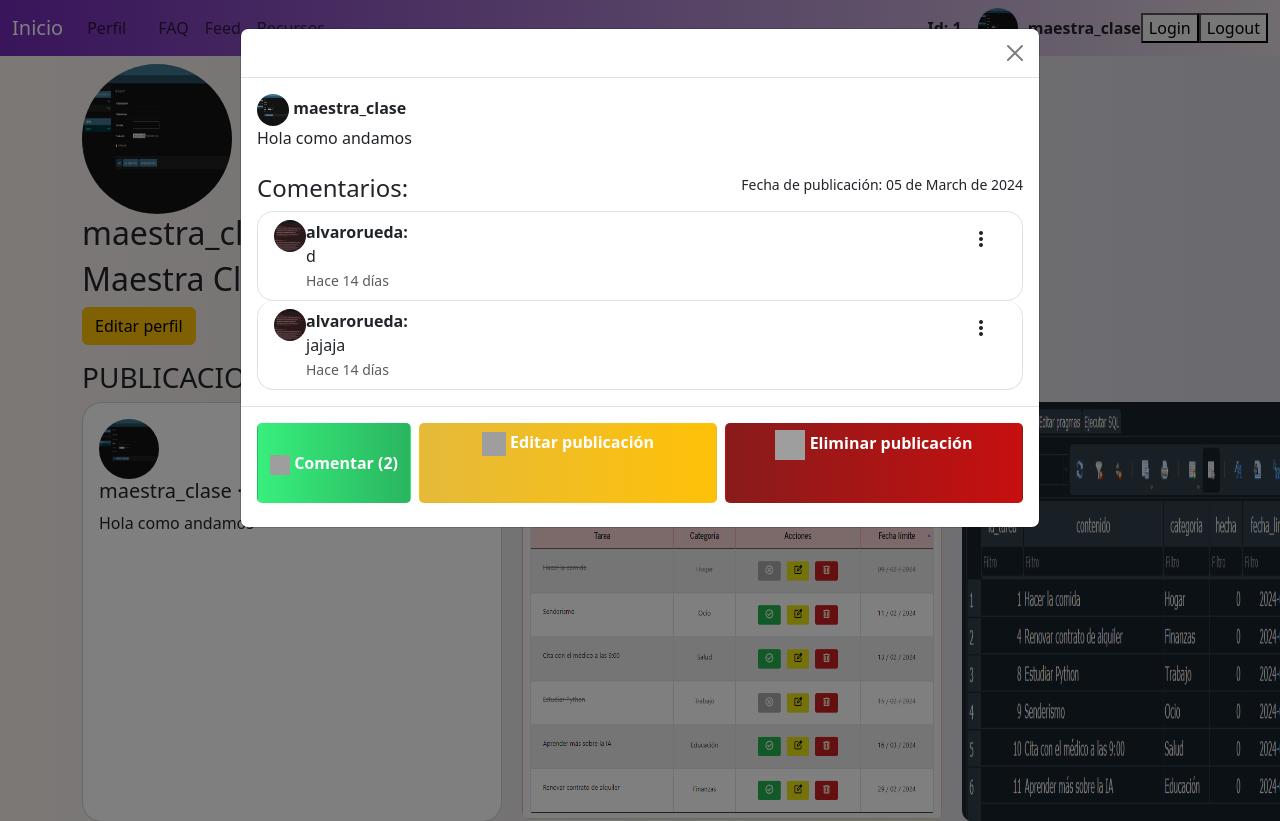
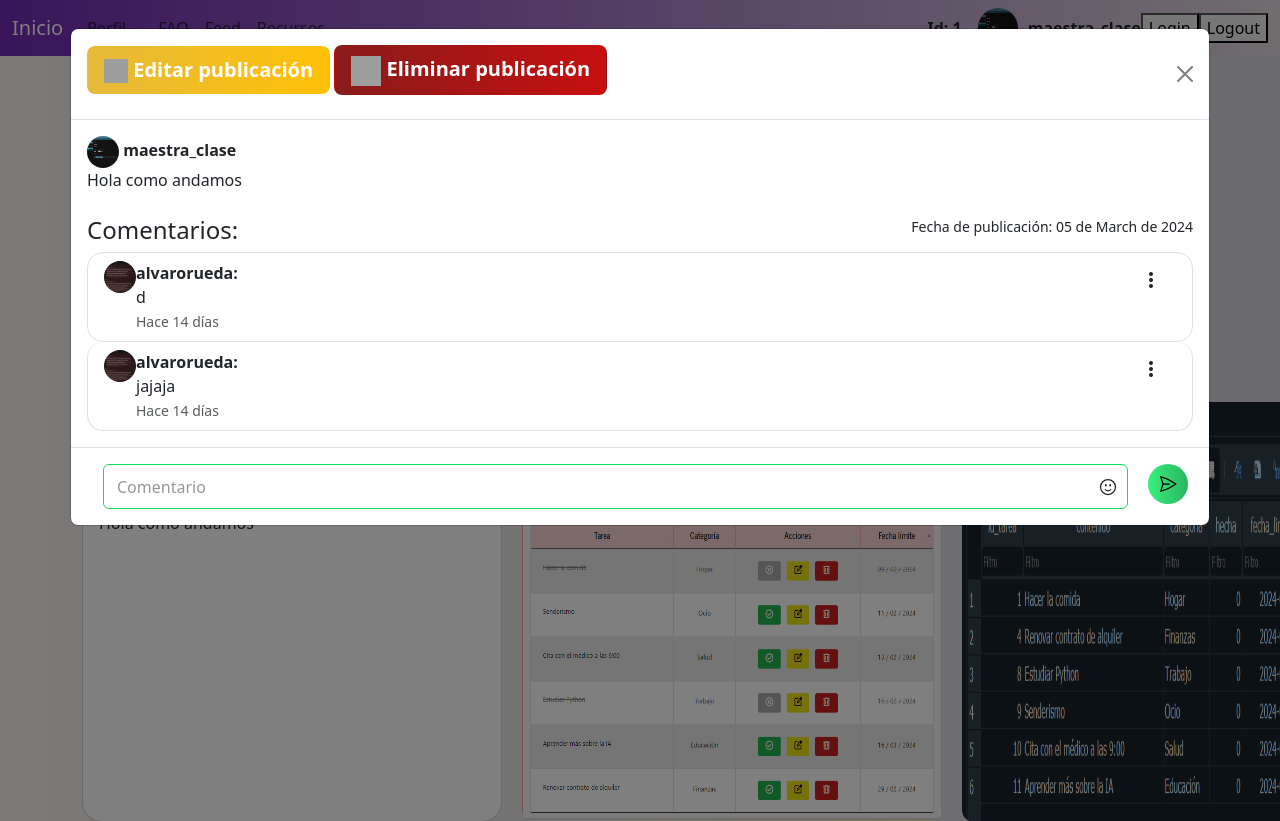
Before and after one commit to alvarors94/TeachGram, a Django app: a page that uses libreria/templates/perfil/ver_perfil.html in a window 1280 px wide, after a click that opens the changed part; the page is wider, and only the part inside the window is pictured. Shown: the top 821 px of that part. Run offline with Django 5.2, Linux system fonts and the light colour scheme; a user stored in the database is signed in; data comes from the database, SQL or seed files in the repository; both versions use the stored data as it was before the commit; parts of the project's set-up code (start-up, migrations or seed data) failed here and were passed over; grey boxes are pictures that could not be loaded.

Commit message:
Se modifica el boton de comentarios y cambiamos el aspecto del modeal en el perfil

```diff
--- a/libreria/templates/perfil/recursos.html
+++ b/libreria/templates/perfil/recursos.html
@@ -21,11 +21,11 @@
                     {% else %}
                     <img class="mt-3 ml-3" width="100" height="100" src="https://img.icons8.com/parakeet/100/document.png" alt="document"/>
                     {% endif %}
-                    <div class="card-body d-flex justify-content-between ">
+                    <div class="card-body  justify-content-between ">
                         <div>
                             <h5 class="card-title ml-3"><a href="{{ recurso.archivo_recurso.url }}" style="font-weight: bold; text-decoration: underline;">{{ recurso.nombre }}</a></h5>
                             <small class="text-body-secondary">{{ recurso.fecha_publicacion_recurso }}</small>
-                            <hr class="card-divider d-flex w-100 mt-0 mb-0 ml-3">
+                            <hr class="card-divider">
                             <div class="mb-3">
                                 <p class="card-text" style="font-weight: bold">Descripción: </p>
                                 <p>{{ recurso.descripcion }}</p>
@@ -72,7 +72,7 @@
                     <iframe width="560" height="315" style="border-radius:12px" src="https://www.youtube.com/embed/nLflWQuswYg?si=o4IC3zy6Opnt8zVk" title="YouTube video player" frameborder="0" allow="accelerometer; autoplay; clipboard-write; encrypted-media; gyroscope; picture-in-picture; web-share" allowfullscreen></iframe>
                     <div class="card-body">
                         <p class="card-text">{{ recurso.descripcion }} descripcion</p>
-                        <hr class="card-divider">
+                        <hr class="card-divider" width="100%">
                         <ul class="list-group list-group-flush">
                         </ul>
                     </div>
--- a/libreria/templates/perfil/ver_perfil.html
+++ b/libreria/templates/perfil/ver_perfil.html
@@ -27,9 +27,19 @@
         <div class="grid-container">
             {% for publicacion in publicaciones %}
             <div class="modal fade" id="exampleModal{{ publicacion.id }}" tabindex="-1" aria-labelledby="exampleModalLabel" aria-hidden="true">
-                <div class="modal-dialog {% if publicacion.imagenes.all %}modal-xl{% else %}modal-lg{% endif %}">
+                <div class="modal-dialog modal-xl">
                     <div class="modal-content">
                         <div class="modal-header">
+                            {% if publicacion.user_id == user.id or user.is_superuser %}
+                                        <div class="col">
+                                            <a class="btn btn-lg edit-gradient my-dropdown-toggle mb-2" href="{% url 'editar_publicacion' publicacion.id %}" role="button">
+                                                <img width="24" height="24" src="https://img.icons8.com/cotton/64/create-new--v1.png" alt="create-new--v1"/> <span style="color: white; font-weight: bold;">Editar publicación</span>
+                                            </a>
+                                            <a class="btn btn-lg danger-gradient my-dropdown-toggle mb-2" href="{% url 'eliminar_publicacion' publicacion.id %}" role="button">
+                                                <img width="30" height="30" src="https://img.icons8.com/cotton/64/000000/trash--v1.png" alt="trash--v1"/> <span style="color: white; font-weight: bold;">Eliminar publicación</span>
+                                            </a>
+                                        </div>
+                                        {% endif %}
                             <h5 class="modal-title" id="exampleModalLabel">{{ publicacion.titulo }}</h5>
                             <button type="button" class="btn-close" data-bs-dismiss="modal" aria-label="Close"></button>
                         </div>
@@ -142,37 +152,44 @@
                             </div>
 
                             <div class="modal-footer">
+                                <div class="container">
+                                    <div class="row">
+
+                                        <div class="col">
                                             <form id="comment-form" method="post" action="{% url 'agregar_comentario' publicacion.id %}">
                                                 {% csrf_token %}
                                                 <div class="btn-group">
-                                        <button class="btn comment-gradient my-dropdown-toggle  w-100 mb-2" style="width: 250px; height: 80px; border-radius: 5px;" type="button" data-bs-toggle="dropdown" data-bs-auto-close="true" aria-expanded="false">
-                                            <img width="20" height="20" src="https://img.icons8.com/cotton/24/000000/speech-bubble-with-dots.png" alt="speech-bubble-with-dots"/> <span style="color: white; font-weight: bold;">Comentar ({{ publicacion.comentarios.count }})</span>
+                                                    <div class="container">
+                                                        <div class="box_input">
+                                                            <div style="position: relative;">
+                                                                <input class="form-control" id="inputdefault" name="comentario" type="text" style="width: 100%; max-width: 100%; min-width: 1025px; overflow-x: auto;">
+                                                                <label class="label_input" for="">Comentario</label>
+                                                                <svg class="icon_input emoji" xmlns="http://www.w3.org/2000/svg" width="20px" fill="none" viewBox="0 0 24 24"
+                                                                  stroke-width="1.5" stroke="currentColor" class="w-6 h-6">
+                                                                  <path stroke-linecap="round" stroke-linejoin="round"
+                                                                    d="M15.182 15.182a4.5 4.5 0 01-6.364 0M21 12a9 9 0 11-18 0 9 9 0 0118 0zM9.75 9.75c0 .414-.168.75-.375.75S9 10.164 9 9.75 9.168 9 9.375 9s.375.336.375.75zm-.375 0h.008v.015h-.008V9.75zm5.625 0c0 .414-.168.75-.375.75s-.375-.336-.375-.75.168-.75.375-.75.375.336.375.75zm-.375 0h.008v.015h-.008V9.75z" />
+                                                                </svg>
+                                                            </div>
+                                                            <div>
+                                                                <button type="submit" class="send">
+                                                                    <svg xmlns="http://www.w3.org/2000/svg" width="20px" fill="none" viewBox="0 0 24 24" stroke-width="1.5"
+                                                                        stroke="currentColor" class="w-6 h-6">
+                                                                        <path stroke-linecap="round" stroke-linejoin="round"
+                                                                        d="M6 12L3.269 3.126A59.768 59.768 0 0121.485 12 59.77 59.77 0 013.27 20.876L5.999 12zm0 0h7.5" />
+                                                                    </svg>
                                                                 </button>
-                                        <ul class="dropdown-menu" style="width: 500px;">
-                                            <li>
-                                                <div class="p-3">
-                                                    <div class="form-group">
-                                                        <input class="form-control" id="inputdefault" name="comentario" type="text" style="width: 460px; max-width: 100%; overflow-x: auto;" placeholder="Escribe tu comentario aquí...">
                                                             </div>
-                                                    <button type="submit" class="btn comment-gradient btn-lg mt-2 w-100" >Enviar comentario</button>
                                                         </div>
-                                            </li>
-                                        </ul>
+                                                    </div>
                                                 </div>
                                             </form>
-                                {% if publicacion.user_id == user.id  or user.is_superuser == True %}
-                                        <div class="col">
-                                            <a class="btn edit-gradient my-dropdown-toggle w-100 mb-2" style="width: 250px; height: 80px; border-radius: 5px;" href="{% url 'editar_publicacion' publicacion.id %}" role="button">
-                                                <img width="24" height="24" src="https://img.icons8.com/cotton/64/create-new--v1.png" alt="create-new--v1"/> <span style="color: white; font-weight: bold;">Editar publicación</span>
-                                            </a>
                                         </div>
-                                        <div class="col align-items-start">
-                                            <a class="btn danger-gradient my-dropdown-toggle w-100 mb-2" style="width: 100%; height: 80px; border-radius: 5px;"  href="{% url 'eliminar_publicacion' publicacion.id %}" role="button">
-                                                <img width="30" height="30" src="https://img.icons8.com/cotton/64/000000/trash--v1.png" alt="trash--v1"/> <span style="color: white; font-weight: bold;">Eliminar publicación</span>
-                                            </a>
                                     </div>
-                                        {% endif %}
                                 </div>
+
+
+                            </div>
+
                         </div>
                     </div>
                 </div>
--- a/libreria/views.py
+++ b/libreria/views.py
@@ -140,8 +140,14 @@ def editar_comentario(request, id):
 
 def eliminar_publicacion(request,id):
     publicacion = Publicacion.objects.get(id = id)
+    usuario_publicacion = publicacion.user
     publicacion.delete()
-    return redirect("feed")
+    if 'feed' in request.META.get('HTTP_REFERER', ''):
+        # Si estaba en la página de feed, redirigir de vuelta a esa página
+        return redirect('feed')
+
+    # De lo contrario, redirigir a la página de perfil del usuario que publicó la publicación
+    return redirect(reverse('ver_perfil', kwargs={'username': usuario_publicacion.username}))
 
 def eliminar_comentario(request,id):
     comentario = Comentario.objects.get(id = id)
--- a/static/main.css
+++ b/static/main.css
@@ -28,9 +28,7 @@ body{
   background-color: green
 }
 
-.comment-gradient{
-  background: linear-gradient(to left, #2ab55f, #38ef7d);
-}
+
 
 .edit-gradient{
   background: linear-gradient(to left, #ffc107, #e5ba3a); /* W3C, IE 10+/ Edge, Firefox 16+, Chrome 26+, Opera 12+, Safari 7+ */
@@ -67,6 +65,7 @@ body{
 
 
 
+
 .zoom-img {
   width: 100%; /* Ajusta la imagen al ancho del contenedor */
 
@@ -81,3 +80,77 @@ body{
 .dropdown-toggle::after {
   content: none;
 }
+
+.container .box_input {
+  position: relative;
+  display: flex;
+  justify-content: space-between;
+  gap: 20px;
+}
+
+.container .box_input input {
+  border: 1px solid #0ce15e;
+
+  border-radius: 6px;
+  padding: 10px 14px;
+  outline: none;
+  width: 250px;
+  height: 45px;
+  font-family: "Raleway", sans-serif;
+}
+.container .box_input input:focus {
+  border-color: #05c31f;
+}
+.container .box_input input:focus + .label_input {
+  background-color: #fff;
+  top: 0;
+  padding: 0 5px;
+  font-size: 14px;
+  color: #05c31f;
+}
+.container .box_input .label_input {
+  position: absolute;
+  top: 50%;
+  left: 10px;
+  transform: translateY(-50%);
+  padding: 0 4px;
+  pointer-events: none;
+  background-color: #fff;
+  transition: all 100ms ease;
+  white-space: nowrap;
+  cursor: text;
+  color: #979797;
+  font-size: 16px;
+}
+.container .box_input .label_input.add_toogle {
+  background-color: #fff;
+  top: 0;
+  padding: 0 5px;
+  font-size: 14px;
+  color: #05c31f;
+}
+.container .box_input .icon_input {
+  position: absolute;
+  top: 50%;
+  right: 10px;
+  cursor: pointer;
+  transform: translateY(-50%);
+}
+.container .box_input .send {
+  position: relative;
+  cursor: pointer;
+  background: linear-gradient(to left, #2ab55f, #38ef7d);
+  border-radius: 50%;
+  padding: 10px;
+  color: #000000;
+  display: flex;
+  justify-content: center;
+  align-items: center;
+  width: 40px;
+  height: 40px;
+  outline: none;
+  border: 0;
+}
+.container .box_input .send:hover {
+  background: linear-gradient(to left, #2ab55f, #38ef7d);
+}
```
Also changed, not shown: libreria/models.py (+0 -7 lines), libreria/templates/perfil/feed.html (+50 -25 lines), libreria/migrations/0014_delete_actividad.py (added), teachgram.db. Lines whose indentation alone changed are shown as unchanged.
